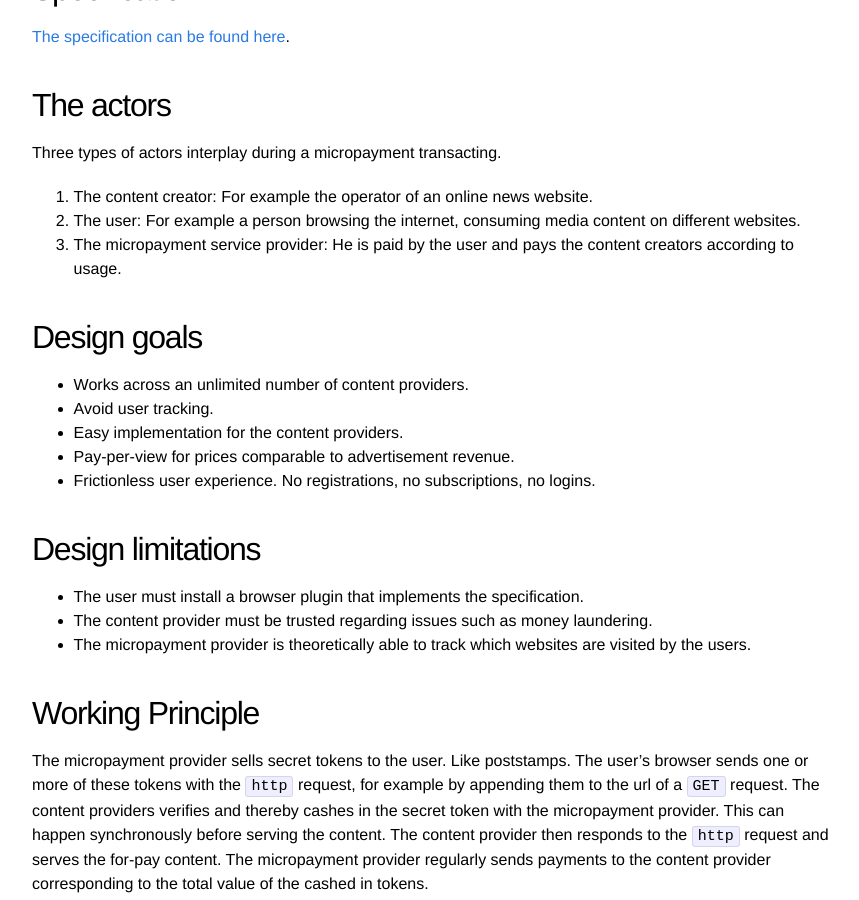
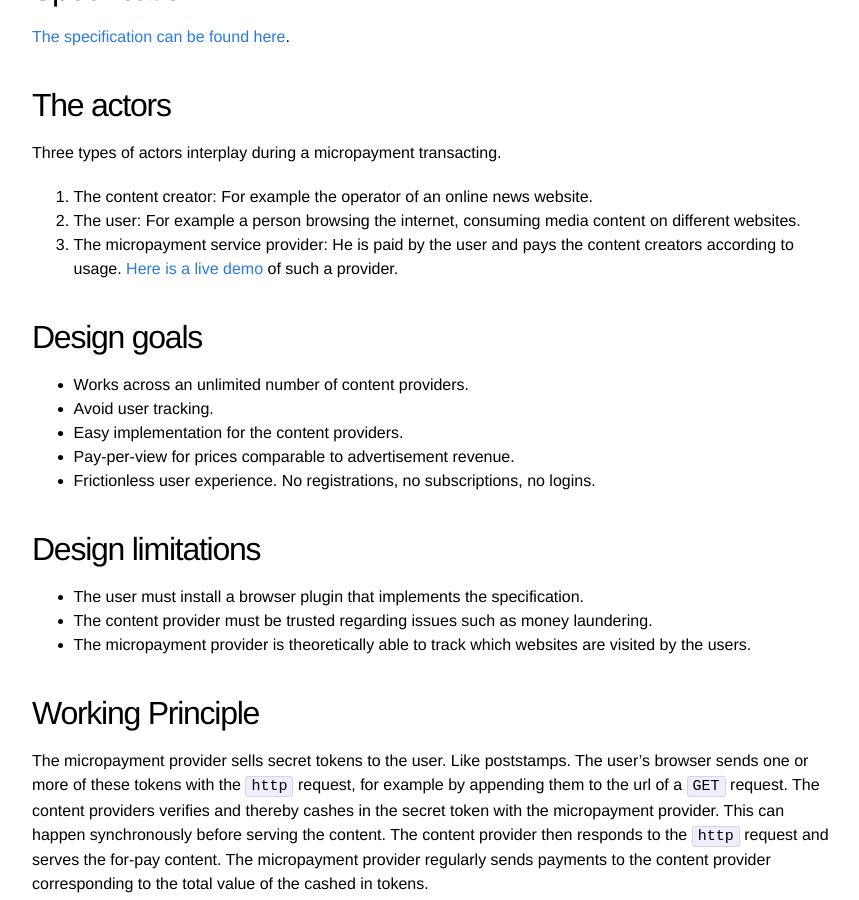
Before and after one commit to KonstantinSchubert/pennytoken-spec, a Jekyll site: the page built from index.md, in a window 1280 px wide and 900 px high, scrolled down 437 px. Shown: the whole window, without its empty margins (208-1067 px from the left). Built offline with Jekyll 4.4.1, drawn with Linux system fonts in a browser that asks for light colours.

Commit message:
Update index.md

```diff
--- a/index.md
+++ b/index.md
@@ -22,6 +22,7 @@ Three types of actors interplay during a micropayment transacting.
     For example a person browsing the internet, consuming media content on different websites.
 3. The micropayment service provider:
     He is paid by the user and pays the content creators according to usage.
+    [Here is a live demo](micropayment-service.boosted.science) of such a provider.
 
 ## Design goals
  * Works across an unlimited number of content providers.
```
